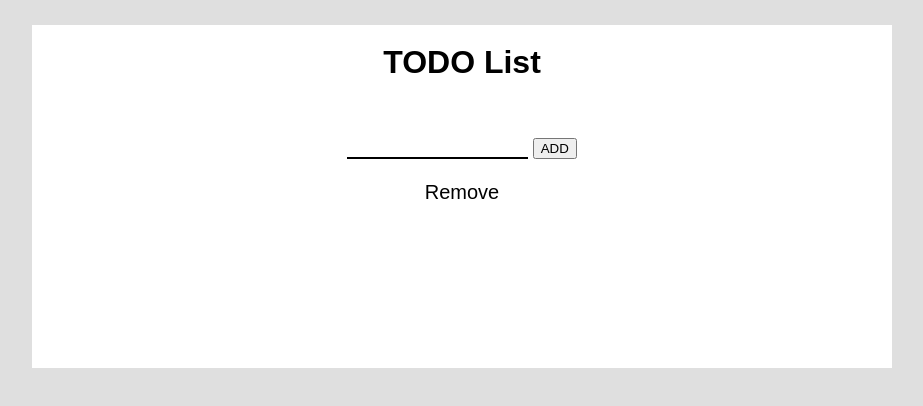
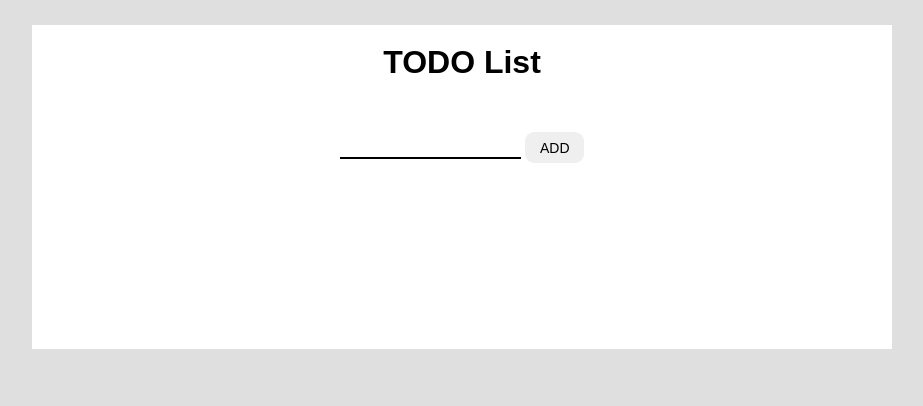
Before and after one commit to Bhushandixit/todo_list, a plain HTML site: page index.html in a window 1280 px wide. Shown: the whole page, without its empty margins (178-1101 px from the left). Drawn offline with Linux system fonts and the light colour scheme.

Commit message:
Applied styling on Add button

```diff
--- a/index.html
+++ b/index.html
@@ -12,7 +12,7 @@
     <div class="container">
         <h1 class="heading">TODO List </h1>
         <input type="text" id="inputVal">
-        <button onclick="addList()">ADD</button>
+        <button onclick="addList()" class="addBtn">ADD</button>
 
         <li id="lists" style="list-style-type: none;" class="items"></li>
 
--- a/main.js
+++ b/main.js
@@ -6,11 +6,3 @@ function addList() {
     document.getElementById("lists").innerHTML = userValue;
   }
 }
-var newlist = document.getElementsByTagName("LI");
-for (var i = 0; i < newlist.length; i++) {
-  var span = document.createElement("SPAN");
-  var text = document.createTextNode("Remove");
-  span.className = "closeTag";
-  span.appendChild(text);
-  newlist[i].appendChild(span);
-}
--- a/style.css
+++ b/style.css
@@ -26,3 +26,14 @@ body {
   font-family: sans-serif;
   font-size: 20px;
 }
+.addBtn {
+  font-size: 14px;
+  border-style: none;
+  padding: 1%;
+  border-radius: 9px;
+  padding-left: 2%;
+  padding-right: 2%;
+}
+.addBtn:hover {
+  box-shadow: 1px 0px 4px 1px gray;
+}
```
